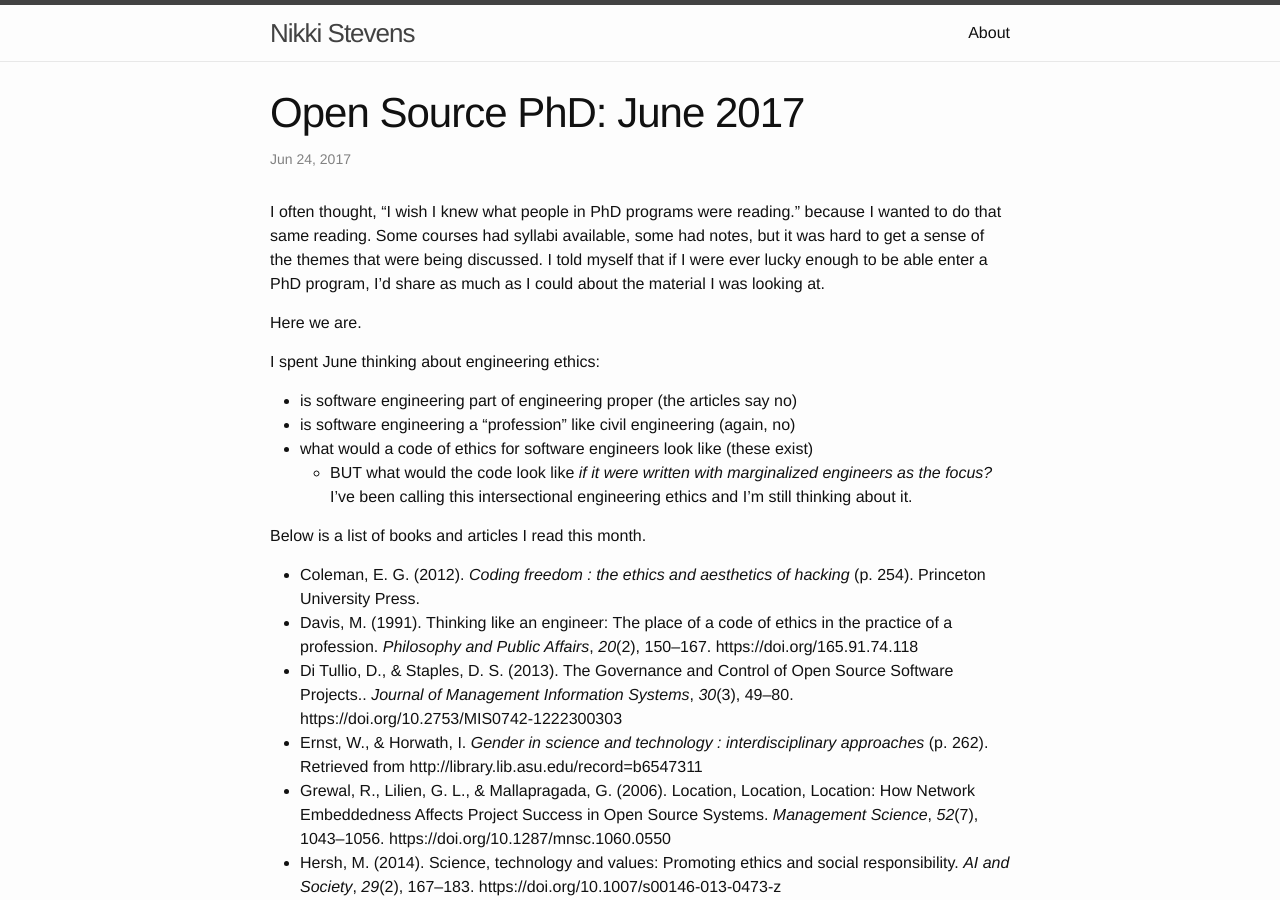
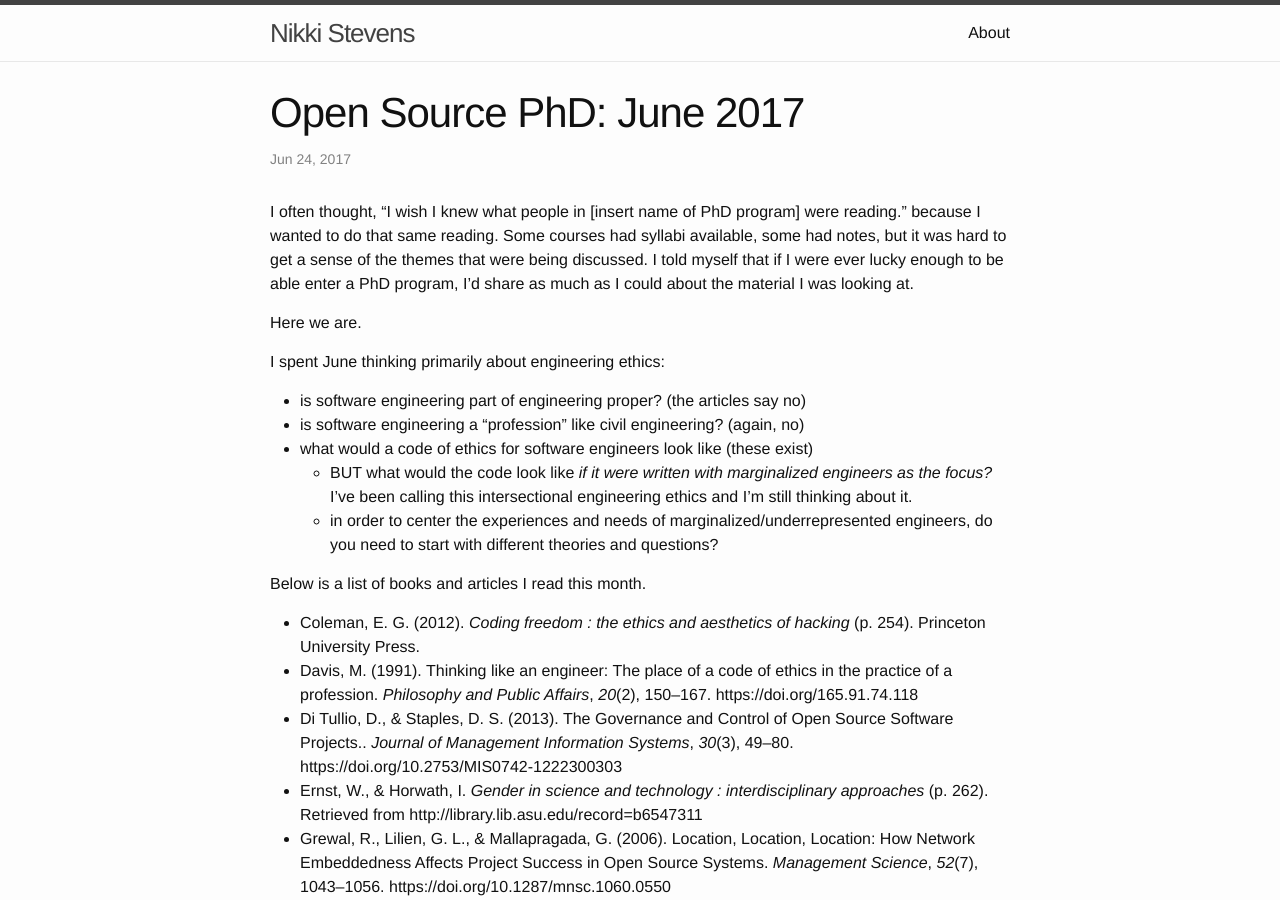
Before and after one commit to drnikki/old-personal-site, a Jekyll site: the page built from _posts/2017-06-24-o-s-p-june-2017.markdown, in a window 1280 px wide and 900 px high. Built offline with Jekyll 4.4.1, drawn with Linux system fonts in a browser that asks for light colours.

Commit message:
Updated description

```diff
--- a/_posts/2017-06-24-o-s-p-june-2017.markdown
+++ b/_posts/2017-06-24-o-s-p-june-2017.markdown
@@ -6,15 +6,16 @@ comments: true
 published: true
 ---
 
-I often thought, "I wish I knew what people in PhD programs were reading." because I wanted to do that same reading. Some courses had syllabi available, some had notes, but it was hard to get a sense of the themes that were being discussed.  I told myself that if I were ever lucky enough to be able enter a PhD program, I'd share as much as I could about the material I was looking at.
+I often thought, "I wish I knew what people in [insert name of PhD program] were reading." because I wanted to do that same reading. Some courses had syllabi available, some had notes, but it was hard to get a sense of the themes that were being discussed.  I told myself that if I were ever lucky enough to be able enter a PhD program, I'd share as much as I could about the material I was looking at.
 
 Here we are.
 
-I spent June thinking about engineering ethics:
-- is software engineering part of engineering proper (the articles say no)
-- is software engineering a "profession" like civil engineering (again, no)
+I spent June thinking primarily about engineering ethics:
+- is software engineering part of engineering proper? (the articles say no)
+- is software engineering a "profession" like civil engineering? (again, no)
 - what would a code of ethics for software engineers look like (these exist)
     - BUT what would the code look like _if it were written with marginalized engineers as the focus?_ I've been calling this intersectional engineering ethics and I'm still thinking about it.
+    - in order to center the experiences and needs of marginalized/underrepresented engineers, do you need to start with different theories and questions?
 
 Below is a list of books and articles I read this month.
 
```
